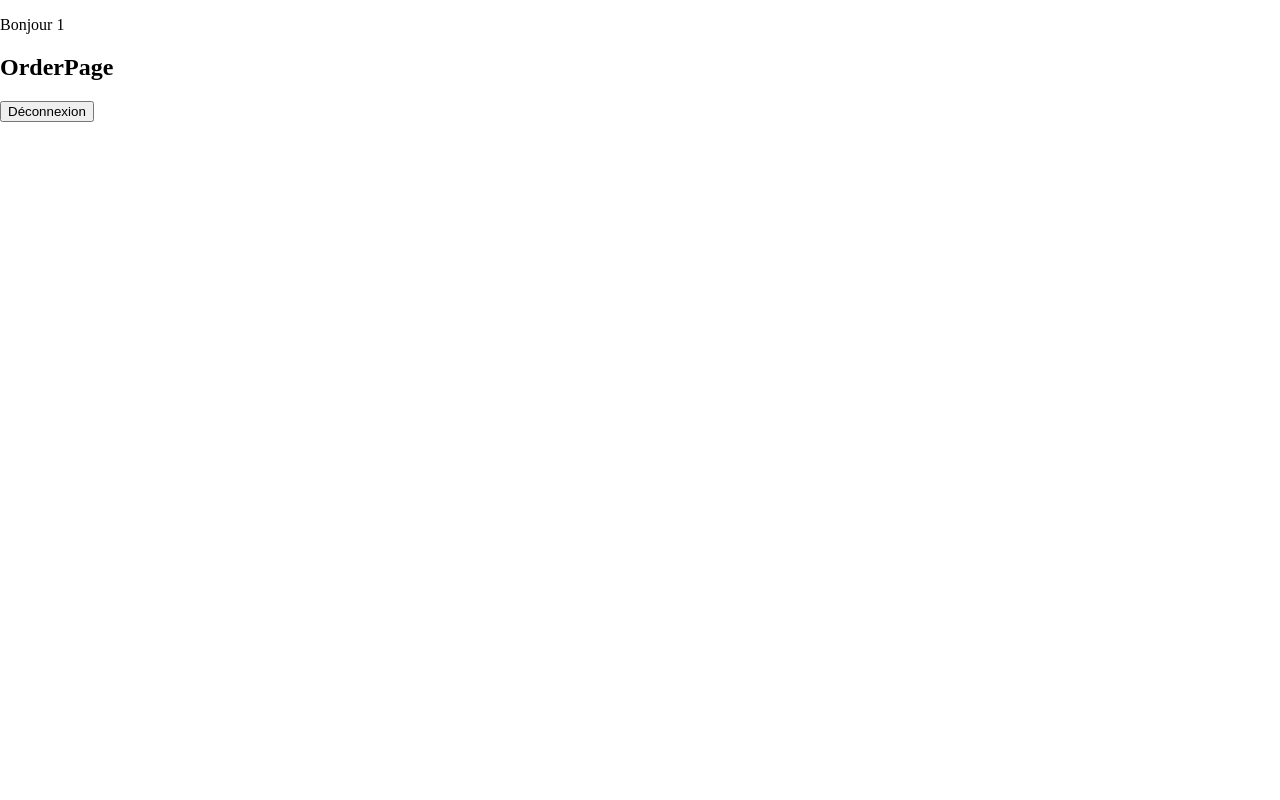
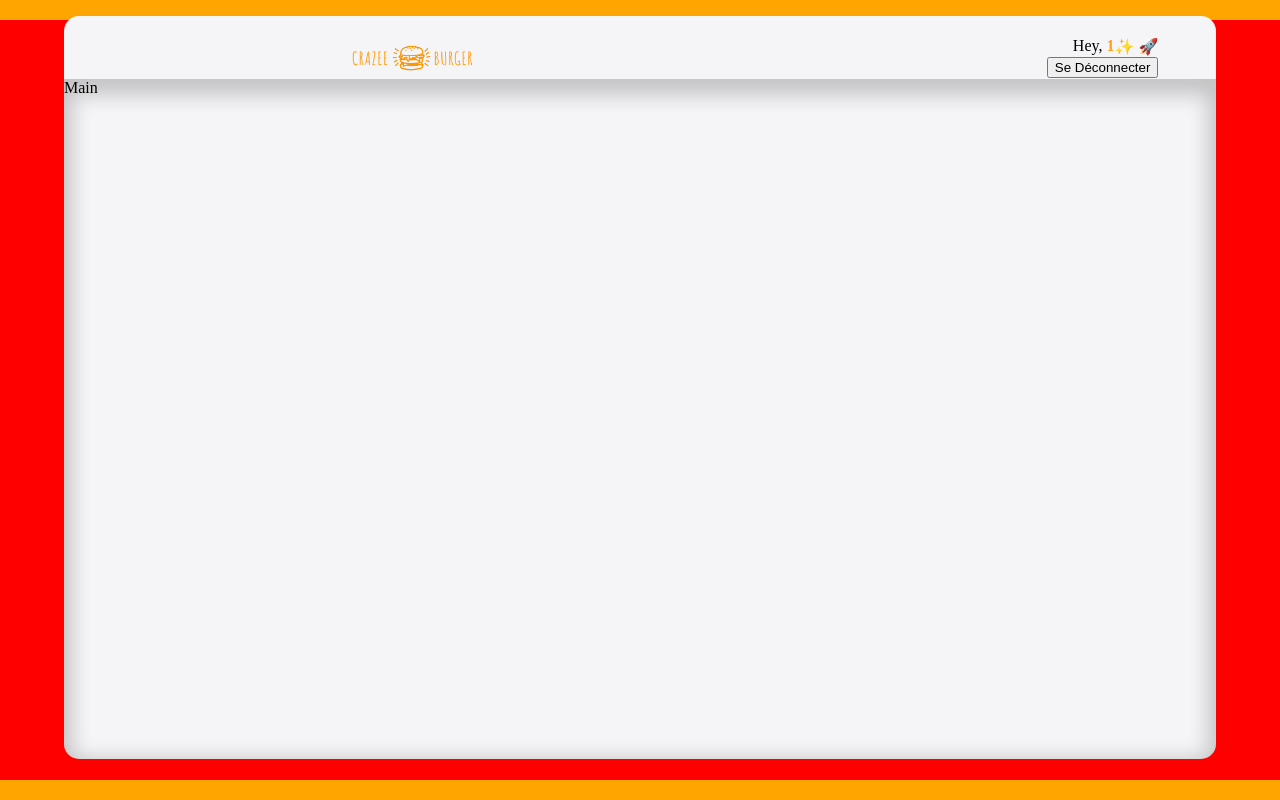
Before and after one commit to aldofwi/crazee-burger, a React (Vite) app: page /order/1 in a window 1280 px wide. Built offline with nearby package versions, Linux system fonts and the light colour scheme.

Commit message:
🚧 F04 : ORDER > Layout > Add container

```diff
--- /dev/null
+++ b/src/components/pages/order/Main.jsx
@@ -0,0 +1,31 @@
+import styled from 'styled-components'
+
+export default function Main() {
+
+  return (
+
+    <MainStyled>
+      Main
+    </MainStyled>
+
+  )
+}
+
+const MainStyled = styled.div`
+  background: #F5F5F7;
+  box-shadow: 0px 8px 20px 8px rgba(0, 0, 0, 0.2) inset;
+  border-radius: 0px 0px 15px 15px;
+
+  justify-content: center;
+  align-items: center;
+  height: 85vh;
+  width: 90%;
+  margin-left: 5%;
+  margin-right: 5%;
+
+  position: absolute;
+  top: 79px;
+  right: 0;
+  bottom: 0;
+  left: 0;
+`
--- /dev/null
+++ b/src/components/pages/order/Navbar.jsx
@@ -0,0 +1,79 @@
+import { Link, useParams } from 'react-router-dom'
+import styled from 'styled-components'
+import Logo from '../../reusable-ui/Logo'
+import { theme } from '../theme'
+
+export default function Navbar() {
+
+    const {name} = useParams();
+
+  return (
+
+    <NavbarStyled>
+
+        <Logo />
+
+        <div className="hello">
+            <p>Hey,&nbsp;</p> <p className="name"> {name}</p> ✨ 🚀
+        </div>
+        <div className="deco">
+            <Link to="/">
+                <button>Se Déconnecter</button>
+            </Link>
+        </div>
+
+    </NavbarStyled>
+
+  )
+}
+
+const NavbarStyled = styled.div`
+
+    border-radius: 15px 15px 0px 0px;
+    background-color: ${theme.colors.background_white};
+    margin-top: ${theme.gridUnit*2}px;
+    justify-content: center;
+    align-items: center;
+    height: 10vh;
+    width: 90%;
+    border: 0;
+    margin-left: 5%;
+    margin-right: 5%;
+
+    position: absolute;
+    top: 0;
+    right: 0;
+    bottom: 0;
+    left: 0;
+
+    .hello {
+        display: flex;
+        justify-content : center;
+        align-items: center;
+        position: absolute;
+        top: 0;
+        right: 0;
+        bottom: 0;
+        left: 5;
+        margin-top: -20px;
+        margin-right: 5%;
+    }
+
+    .name {
+        color: ${theme.colors.primary};
+        font-weight: ${theme.weights.bold};
+    }
+
+    .deco {
+        display: flex;
+        justify-content : center;
+        align-items: center;
+        position: absolute;
+        top: 0;
+        right: 0;
+        bottom: 0;
+        left: 5;
+        margin-top: 2%;
+        margin-right: 5%;
+    }
+`
--- a/src/components/pages/order/OrderPage.jsx
+++ b/src/components/pages/order/OrderPage.jsx
@@ -1,12 +1,51 @@
 import React from 'react'
-import { Link, useParams } from 'react-router-dom'
+import { theme } from '../theme';
+import Main from './Main';
+import Navbar from './Navbar';
+import styled from 'styled-components';
 
 export default function OrderPage() {
 
-    const {name} = useParams();
-
   return (
 
+    <OrderPageStyled>
+
+        <div className="container">
+
+          <Navbar />
+          <Main />
+
+        </div>
+
+    </OrderPageStyled>
+
+  )
+}
+
+const OrderPageStyled = styled.div`
+
+  background: orange;
+  height: 100vh;
+  display: flex;
+  justify-content: center;
+  align-items: center;
+
+  .container {
+    background: red;
+    height: 95vh;
+    width: 1400px;
+  }
+`
+
+/*
+height: 100vh;
+  width: 100%;
+  display: flex;
+  flex-direction: column;
+  justify-content: center;
+  align-items: center;
+  background-color: ${theme.colors.primary};
+  background-size: cover;
     <div>
         <p><label>Bonjour {name}</label></p>
 
@@ -17,5 +56,4 @@ export default function OrderPage() {
         </Link>
     </div>
 
-  )
-}
+*/
--- a/src/components/reusable-ui/Logo.jsx
+++ b/src/components/reusable-ui/Logo.jsx
@@ -20,7 +20,7 @@ const LogoStyled = styled.div`
 
     display: flex;
     align-items: center;
-    transform: scale(2.5);
+    transform: scale(0.5);
 
     h1 {
       display: inline;
```
